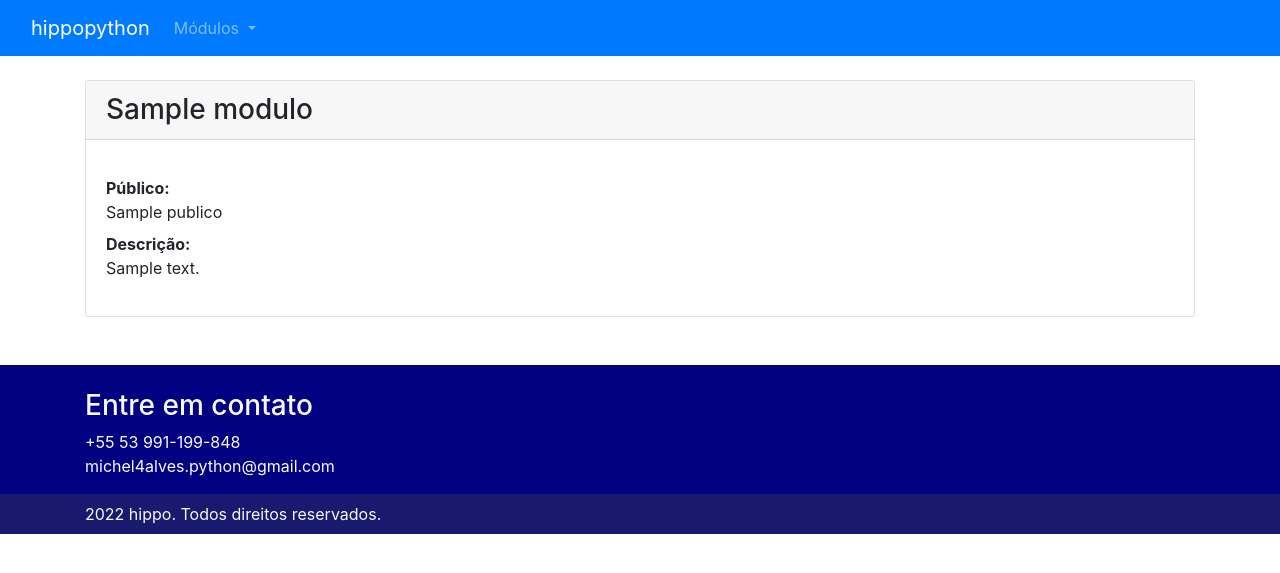
After one commit to Michel4lves/hippopython, a Django app: template hippopython/modulos/templates/modulos/modulo_detalhe.html in a window 1280 px wide. The commit adds this page. Shown: the top 573 px of the page. Run offline with Django 4.2, Linux system fonts and the light colour scheme; the template is opened without the code that fills it: most values are stand-ins (such as "Sample title", 1, 10 or a date in 2020); some libraries are stand-ins or nearby versions.

Commit message:
Adicionado links a lista de módulos e deixando a ágina funcional

```diff
--- a/hippopython/base/templates/base/base.html
+++ b/hippopython/base/templates/base/base.html
@@ -39,7 +39,8 @@
               </a>
               <div class="dropdown-menu" aria-labelledby="navbarDropdown">
                 {% for modulo in MODULOS %}
-                <a class="dropdown-item" href="#">{{modulo.titulo}}</a>
+                <a class="dropdown-item" href="{{modulo.get_absolute_url}}">{{modulo.titulo}}</a>
+                <div class="dropdown-divider"></div>
                 {% endfor %}
               </div>
             </li>
--- a/hippopython/modulos/facade.py
+++ b/hippopython/modulos/facade.py
@@ -3,10 +3,14 @@ from typing import List
 from hippopython.modulos.models import Modulo
 
 
-def listar_modulos_ordenados()->List[Modulo]:
+def listar_modulos_ordenados() -> List[Modulo]:
     """
     Lista módulos ordenados por títulos
     :return:
     """
 
     return list(Modulo.objects.order_by('order').all())
+
+
+def encontrar_modulo(slug: str) -> Modulo:
+    return Modulo.objects.get(slug=slug)
--- a/hippopython/modulos/models.py
+++ b/hippopython/modulos/models.py
@@ -16,4 +16,4 @@ class Modulo(OrderedModel):
         return self.titulo
 
     def get_absolute_url(self):
-        return reverse('modulo:detalhe', kwargs={'slug': self.slug})
+        return reverse('modulos:detalhe', kwargs={'slug': self.slug})
--- /dev/null
+++ b/hippopython/modulos/templates/modulos/modulo_detalhe.html
@@ -0,0 +1,28 @@
+{% extends 'base/base.html' %}
+{% load static %}
+
+{% block title %}hippopython - {{ modulo.titulo }}{% endblock title %}
+
+{% block description %}Página com detalhes do modulo {{ modulo.titulo }} do curso de python{% endblock description %}
+
+{% block body %}
+    <div class="container pt-4">
+		<div class="row">
+			<div class="col-md-12">
+				<div class="card">
+					<h3 class="card-header">{{ modulo.titulo }}</h3>
+					<div class="card-body">
+						<p class="card-text">
+							<dl>
+								<dt>Público:</dt>
+								<dd>{{ modulo.publico }}</dd>
+								<dt>Descrição:</dt>
+								<dd>{{ modulo.descricao }}</dd>
+							</dl>
+						</p>
+					</div>
+				</div>
+			</div>
+		</div>
+	</div>
+{% endblock body %}
--- a/hippopython/urls.py
+++ b/hippopython/urls.py
@@ -21,6 +21,7 @@ urlpatterns = [
     path('admin/', admin.site.urls),
     path('', include('hippopython.base.urls')),
     path('aperitivos/', include('hippopython.aperitivos.urls')),
+    path('modulos/', include('hippopython.modulos.urls')),
 ]
 
 if settings.DEBUG:
```
Also changed, not shown: hippopython/base/tests/test_home.py (+1 -1 lines), hippopython/modulos/tests/test_modulo_detalhe.py (added, +29 -0 lines), hippopython/modulos/urls.py (added, +8 -0 lines), hippopython/modulos/views.py (+6 -1 lines).
